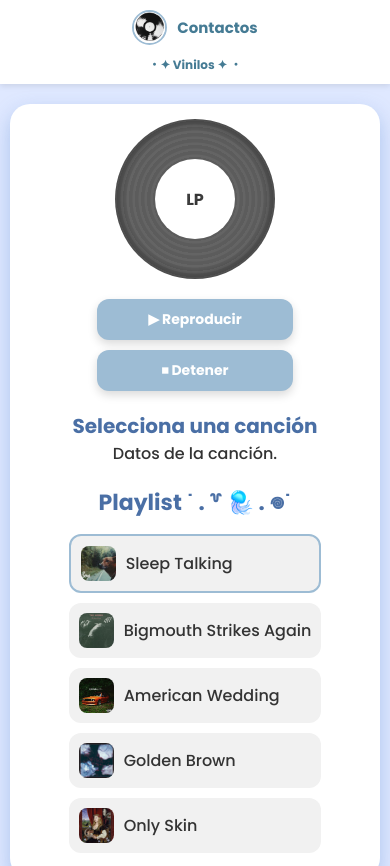
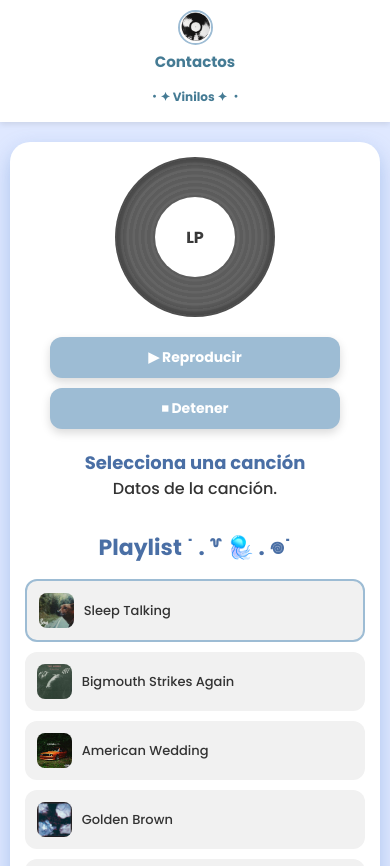
Before and after one commit to edddynaomiraparideleon-commits/Songs-Vinilos, a plain HTML site: page index.html in a window 390 px wide. Shown: the top 866 px of the page. Drawn offline with Linux system fonts and the light colour scheme.

Commit message:
Update style.css

```diff
--- a/style.css
+++ b/style.css
@@ -215,7 +215,7 @@ header a.active { color: #457b94; font-weight: bold; }
 
 .gallery-item:hover .gallery-info { display: block; }
 
-/* ──────────────── ADAPTACIÓN PARA TELÉFONOS Y TABLETS ──────────────── */
+
 @media (max-width: 1024px) {
   .container,
   .gallery-container {
@@ -228,12 +228,14 @@ header a.active { color: #457b94; font-weight: bold; }
   }
 }
 
+/* TABLETS */
 @media (max-width: 768px) {
   header {
     flex-wrap: wrap;
     gap: 10px;
     font-size: 13px;
     padding: 10px;
+    justify-content: center;
   }
 
   .brand {
@@ -245,27 +247,54 @@ header a.active { color: #457b94; font-weight: bold; }
   .container {
     flex-direction: column;
     align-items: center;
-    gap: 20px;
+    gap: 25px;
+    text-align: center;
   }
 
-  .disc {
-    width: 200px;
-    height: 200px;
+  .vinyl {
+    width: 100%;
+    order: 1;
   }
 
-  .playlist h3 { text-align: center; }
-  .playlist-item img { width: 35px; height: 35px; }
+  .playlist {
+    width: 100%;
+    order: 2;
+  }
+
+  .playlist h3 {
+    text-align: center;
+    margin-top: 10px;
+  }
+
+  .playlist-item {
+    justify-content: flex-start;
+    padding: 12px;
+  }
 
   .gallery-grid {
     grid-template-columns: repeat(2, 1fr);
   }
 }
 
+/* TELÉFONOS */
 @media (max-width: 480px) {
   header {
     flex-direction: column;
     align-items: center;
     font-size: 12px;
+    gap: 8px;
+    padding: 10px;
+  }
+
+  header a {
+    display: block;
+    padding: 6px 0;
+  }
+
+  .brand {
+    flex-direction: column;
+    align-items: center;
+    gap: 5px;
   }
 
   .container,
@@ -273,6 +302,12 @@ header a.active { color: #457b94; font-weight: bold; }
     width: 95%;
     padding: 15px;
     margin: 20px auto;
+  }
+
+  .container {
+    flex-direction: column;
+    gap: 20px;
+    text-align: center;
   }
 
   .disc {
@@ -287,10 +322,35 @@ header a.active { color: #457b94; font-weight: bold; }
   }
 
   .controls button {
-    width: 80%;
+    width: 85%;
     font-size: 14px;
   }
 
-  .song-info h2 { font-size: 20px; }
-  .gallery-grid { grid-template-columns: 1fr; }
+  .song-info h2 {
+    font-size: 18px;
+  }
+
+  .playlist {
+    width: 100%;
+  }
+
+  .playlist-item {
+    flex-direction: row;
+    justify-content: flex-start;
+    width: 100%;
+    font-size: 13px;
+  }
+
+  .playlist-item img {
+    width: 35px;
+    height: 35px;
+  }
+
+  .gallery-grid {
+    grid-template-columns: 1fr;
+  }
+
+  .gallery-item img {
+    height: 130px;
+  }
 }
```
